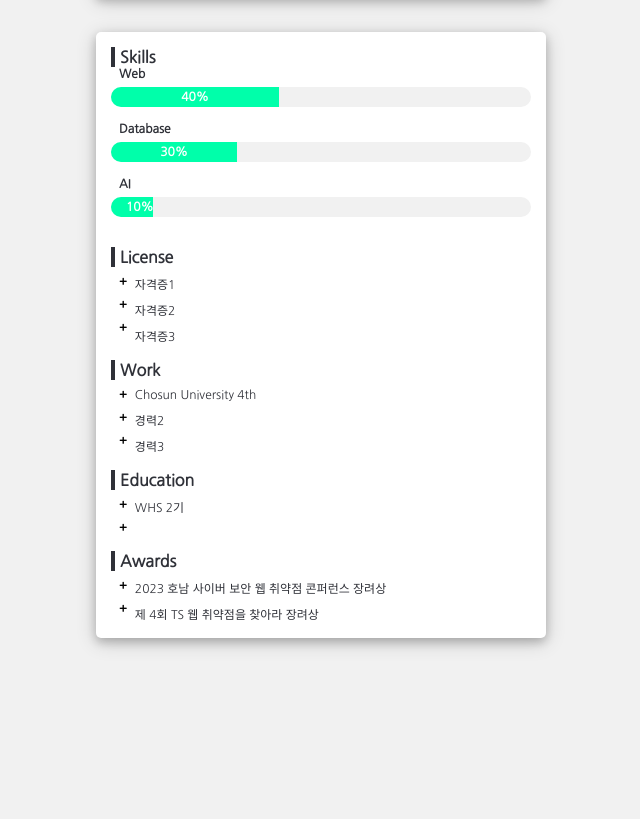
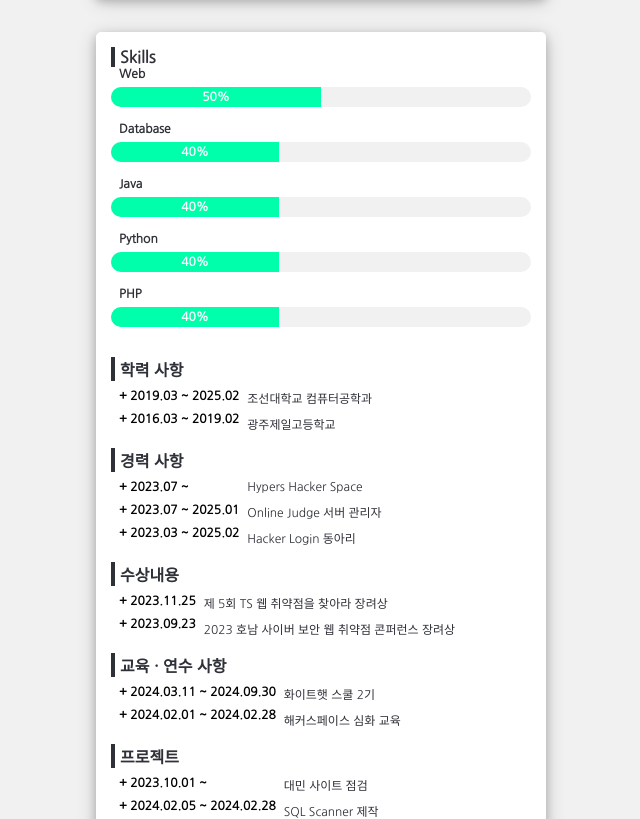
Before and after one commit to jwjung1108/jwjung1108.github.io, a plain HTML site: page index.html in a window 1280 px wide. Shown: the part 388-1207 px from the top of the page, without its empty margins (319-959 px from the left). Before the commit the page ends 1076 px from the top, so only its background shows below. Drawn offline with Linux system fonts and the light colour scheme.

Commit message:
ㅅㄷㄴㅅ

```diff
--- a/index.html
+++ b/index.html
@@ -28,13 +28,13 @@
                 <div class="item_list">
                     <div class="item_type">
                         <span>Mail.</span>
-                        <span>Site.</span>
+                        <span>Interest.</span>
                     </div>
                     <div>
                         <!-- 메일 -->
                         <span>jwjung1108@naver.com</span>
                         <!-- 웹사이트 -->
-                        <span><a href="https://supp0rt.tistory.com">블로그</a></span>
+                        <span>웹 취약점 진단 및 컨설팅</span>
                     </div>
                 </div>
 
@@ -48,8 +48,9 @@
         <div class="common_box sns_box">
             <div class="middle">
                 <a class="sns_btn" href="https://github.com/jwjung1108" target="_blank"><i class="fab fa-github"></i></a>
+                <a class="sns_btn" href="https://supp0rt.tistory.com" target="+blank"><i class="fa-brands fa-blogger-b"></i></a>
                 <a class="sns_btn" href="https://www.facebook.com/?locale=ko_KR" target="_blank"><i class="fab fa-facebook-f"></i></a>
-                <a class="sns_btn" href="https://www.instagram.com/" target="_blank"><i class="fab fa-instagram"></i></a>
+                <a class="sns_btn" href="https://www.instagram.com/ji_one_111111/" target="_blank"><i class="fab fa-instagram"></i></a>
                 <!-- 이력서 다운로드 -->
                 <a class="sns_btn" href="./download/resume.pdf" download="resume.pdf"><i class="fas fa-file-download"></i></a>
             </div>
@@ -62,22 +63,95 @@
                 <div class="sub_title">Skills</div>
                 <div class="bar_wrap">
                     <div class="skill_title"><strong>Web</strong></div>
+                    <div><div class="bar_border"><div class="bar_fill" style="width: 50%">50%</div></div></div>
+                </div>
+
+                <div class="bar_wrap">
+                    <div class="skill_title"><strong>Database</strong></div>
                     <div><div class="bar_border"><div class="bar_fill" style="width: 40%">40%</div></div></div>
                 </div>
 
                 <div class="bar_wrap">
-                    <div class="skill_title"><strong>Database</strong></div>
-                    <div><div class="bar_border"><div class="bar_fill" style="width: 30%">30%</div></div></div>
+                    <div class="skill_title"><strong>Java</strong></div>
+                    <div><div class="bar_border"><div class="bar_fill" style="width: 40%">40%</div></div></div>
                 </div>
 
                 <div class="bar_wrap">
-                    <div class="skill_title"><strong>AI</strong></div>
-                    <div><div class="bar_border"><div class="bar_fill" style="width: 10%">10%</div></div></div>
+                    <div class="skill_title"><strong>Python</strong></div>
+                    <div><div class="bar_border"><div class="bar_fill" style="width: 40%">40%</div></div></div>
+                </div>
+
+                <div class="bar_wrap">
+                    <div class="skill_title"><strong>PHP</strong></div>
+                    <div><div class="bar_border"><div class="bar_fill" style="width: 40%">40%</div></div></div>
+                </div>
+            </div>
+
+            <!-- Education -->
+            <div class="sub_box">
+                <div class="sub_title">학력 사항</div>
+                <div class="item_list">
+                    <div class="item_type item_sign">
+                        <span>+ 2019.03 ~ 2025.02</span>
+                        <span>+ 2016.03 ~ 2019.02</span>
+                    </div>
+                    <div>
+                        <span>조선대학교 컴퓨터공학과</span>
+                        <span>광주제일고등학교</span>
+                    </div>
+                </div>
+            </div>
+
+            <!-- Career -->
+            <div class="sub_box">
+                <div class="sub_title">경력 사항</div>
+                <div class="item_list">
+                    <div class="item_type item_sign">
+                        <span>+ 2023.07 ~ </span>
+                        <span>+ 2023.07 ~ 2025.01</span>
+                        <span>+ 2023.03 ~ 2025.02</span>
+                    </div>
+                    <div>
+                        <span>Hypers Hacker Space</span>
+                        <span>Online Judge 서버 관리자</span>
+                        <span>Hacker Login 동아리</span>
+
+                    </div>
+                </div>
+            </div>
+
+            <!-- Awards -->
+            <div class="sub_box">
+                <div class="sub_title">수상내용</div>
+                <div class="item_list">
+                    <div class="item_type item_sign">
+                        <span>+ 2023.11.25</span>
+                        <span>+ 2023.09.23</span>
+                    </div>
+                    <div>
+                        <span>제 5회 TS 웹 취약점을 찾아라 장려상</span>
+                        <span>2023 호남 사이버 보안 웹 취약점 콘퍼런스 장려상</span>
+                    </div>
+                </div>
+            </div>
+
+             <!-- Awards -->
+             <div class="sub_box">
+                <div class="sub_title">교육 · 연수 사항</div>
+                <div class="item_list">
+                    <div class="item_type item_sign">
+                        <span>+ 2024.03.11 ~ 2024.09.30</span>
+                        <span>+ 2024.02.01 ~ 2024.02.28</span>
+                    </div>
+                    <div>
+                        <span>화이트햇 스쿨 2기</span>
+                        <span>해커스페이스 심화 교육</span>
+                    </div>
                 </div>
             </div>
 
             <!-- License -->
-            <div class="sub_box">
+            <!-- <div class="sub_box">
                 <div class="sub_title">License</div>
                 <div class="item_list">
                     <div class="item_type item_sign">
@@ -91,54 +165,25 @@
                         <span>자격증3</span>
                     </div>
                 </div>
-            </div>
+            </div> -->
 
-            <!-- Work -->
+            <!-- Project -->
             <div class="sub_box">
-                <div class="sub_title">Work</div>
+                <div class="sub_title">프로젝트</div>
                 <div class="item_list">
                     <div class="item_type item_sign">
-                        <span>+ </span>
-                        <span>+ </span>
-                        <span>+ </span>
+                        <span>+ 2023.10.01 ~</span>
+                        <span>+ 2024.02.05 ~ 2024.02.28</span>
+                        <span>+ 2024.03.01 ~ 2024.06.25</span>
                     </div>
                     <div>
-                        <span>Chosun University 4th</span>
-                        <span>경력2</span>
-                        <span>경력3</span>
+                        <span>대민 사이트 점검</span>
+                        <span>SQL Scanner 제작</span>
+                        <span>웹 제작 및 취약점 진단</span>
                     </div>
                 </div>
             </div>
 
-            <!-- Education -->
-            <div class="sub_box">
-                <div class="sub_title">Education</div>
-                <div class="item_list">
-                    <div class="item_type item_sign">
-                        <span>+ </span>
-                        <span>+ </span>
-                    </div>
-                    <div>
-                        <span>WHS 2기</span>
-                        <span></span>
-                    </div>
-                </div>
-            </div>
-
-            <!-- Award -->
-            <div class="sub_box">
-                <div class="sub_title">Awards</div>
-                <div class="item_list">
-                    <div class="item_type item_sign">
-                        <span>+ </span>
-                        <span>+ </span>
-                    </div>
-                    <div>
-                        <span>2023 호남 사이버 보안 웹 취약점 콘퍼런스 장려상</span>
-                        <span>제 4회 TS 웹 취약점을 찾아라 장려상</span>
-                    </div>
-                </div>
-            </div>
         </div>
     </div>
 </body>
```
